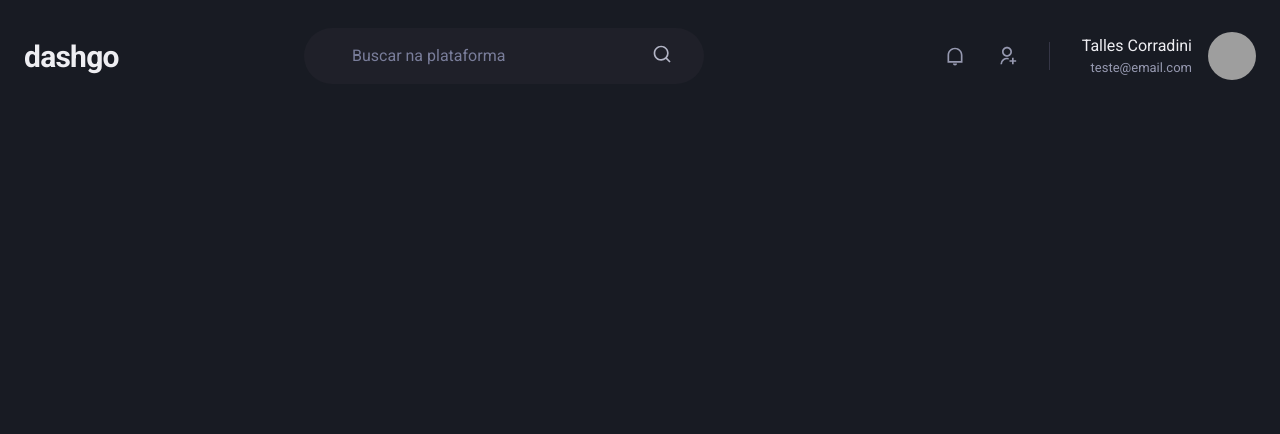
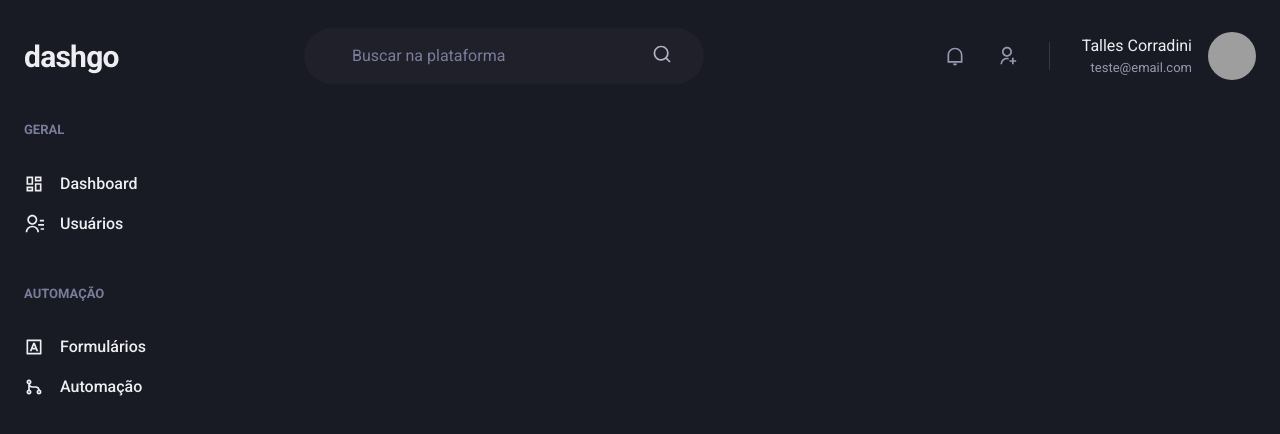
Before and after one commit to tallescorradini/ignite-react-dashgo, a Next.js app: page /dashboard in a window 1280 px wide. Shown: the top 434 px of the page. Built offline with nearby package versions, Linux system fonts and the light colour scheme; grey boxes are pictures that could not be loaded.

Commit message:
feat(Dashboard): add sidebar

```diff
--- /dev/null
+++ b/src/components/Sidebar.tsx
@@ -0,0 +1,54 @@
+import { Box, Icon, Link, Stack, Text } from "@chakra-ui/react";
+import {
+  RiContactsLine,
+  RiDashboardLine,
+  RiGitMergeLine,
+  RiInputMethodLine,
+} from "react-icons/ri";
+
+export function Sidebar() {
+  return (
+    <Box as="aside" w="64" mr="8">
+      <Stack spacing="12" align="flex-start">
+        <Box>
+          <Text fontWeight="bold" color="gray.400" fontSize="small">
+            GERAL
+          </Text>
+          <Stack spacing="4" mt="8" align="stretch">
+            <Link display="flex" alignItems="center">
+              <Icon as={RiDashboardLine} fontSize="20" />
+              <Text ml="4" fontWeight="medium">
+                Dashboard
+              </Text>
+            </Link>
+            <Link display="flex" alignItems="center">
+              <Icon as={RiContactsLine} fontSize="20" />
+              <Text ml="4" fontWeight="medium">
+                Usuários
+              </Text>
+            </Link>
+          </Stack>
+        </Box>
+        <Box>
+          <Text fontWeight="bold" color="gray.400" fontSize="small">
+            AUTOMAÇÃO
+          </Text>
+          <Stack spacing="4" mt="8" align="stretch">
+            <Link display="flex" alignItems="center">
+              <Icon as={RiInputMethodLine} fontSize="20" />
+              <Text ml="4" fontWeight="medium">
+                Formulários
+              </Text>
+            </Link>
+            <Link display="flex" alignItems="center">
+              <Icon as={RiGitMergeLine} fontSize="20" />
+              <Text ml="4" fontWeight="medium">
+                Automação
+              </Text>
+            </Link>
+          </Stack>
+        </Box>
+      </Stack>
+    </Box>
+  );
+}
--- a/src/pages/dashboard.tsx
+++ b/src/pages/dashboard.tsx
@@ -1,5 +1,15 @@
+import { Flex } from "@chakra-ui/react";
 import { Header } from "../components/Header";
+import { Sidebar } from "../components/Sidebar";
 
 export default function Dashboard() {
-  return <Header />;
+  return (
+    <Flex direction="column" h="100vh">
+      <Header />
+
+      <Flex w="100%" my="6" maxWidth={1480} mx="auto" px="6">
+        <Sidebar />
+      </Flex>
+    </Flex>
+  );
 }
```
